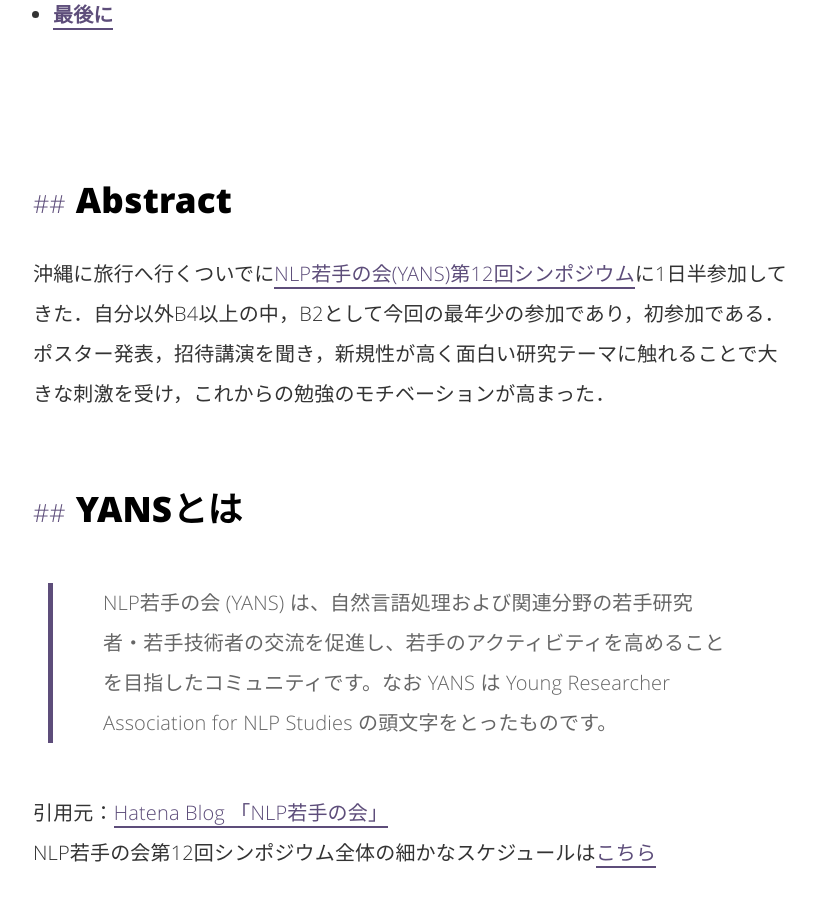
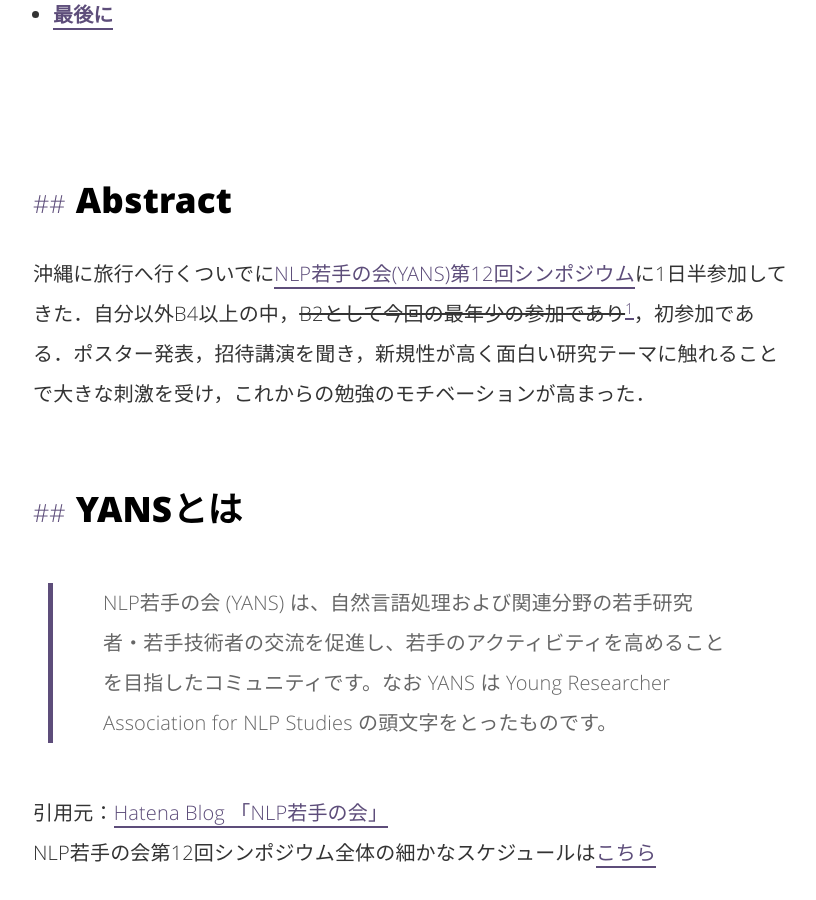
Before and after one commit to mwtndmik/mwtndmik.github.io, a Jekyll site: the page built from _posts/2017-09-07-17.09.07.md, in a window 1280 px wide and 900 px high, scrolled down 1250 px. Shown: the whole window, without its empty margins (227-1043 px from the left). Built offline with Jekyll 4.4.1, drawn with Linux system fonts in a browser that asks for light colours; comment, search, counter and statistics services are not loaded; some of the changed lines change nothing that is shown; some of the changed text lies outside the part shown.

Commit message:
modify YANS

```diff
--- a/_posts/2017-09-07-17.09.07.md
+++ b/_posts/2017-09-07-17.09.07.md
@@ -10,8 +10,9 @@
 categories:
 - 雑感
 ---
-[^1]: 2日目から参加なので
-[^2]: エンジニア界隈において「チョットデキル」は「できる」の最上級
+[^1]: 明石高専のポスター発表した方が19歳の方だったようです．やはりどの分野にも若くてすごい方がいらっしゃるもので……私も精進しなければ！
+[^2]: 2日目から参加なので
+[^3]: エンジニア界隈において「チョットデキル」は「できる」の最上級
 
 <br />
 ## 目次
@@ -39,7 +40,7 @@
 <!-- END doctoc generated TOC please keep comment here to allow auto update -->
 <br /><br />
 ## Abstract
-沖縄に旅行へ行くついでに[NLP若手の会(YANS)第12回シンポジウム](http://yans.anlp.jp/entry/yans2017)に1日半参加してきた．自分以外B4以上の中，B2として今回の最年少の参加であり，初参加である．ポスター発表，招待講演を聞き，新規性が高く面白い研究テーマに触れることで大きな刺激を受け，これからの勉強のモチベーションが高まった．
+沖縄に旅行へ行くついでに[NLP若手の会(YANS)第12回シンポジウム](http://yans.anlp.jp/entry/yans2017)に1日半参加してきた．自分以外B4以上の中，~~B2として今回の最年少の参加であり~~[^1]，初参加である．ポスター発表，招待講演を聞き，新規性が高く面白い研究テーマに触れることで大きな刺激を受け，これからの勉強のモチベーションが高まった．
 <br /><br />
 ## YANSとは
 >NLP若手の会 (YANS) は、自然言語処理および関連分野の若手研究者・若手技術者の交流を促進し、若手のアクティビティを高めることを目指したコミュニティです。なお YANS は Young Researcher Association for NLP Studies の頭文字をとったものです。
@@ -58,7 +59,7 @@
 この付け焼き刃はそれなりに役に立ったが，ニューラルネットワーク関連の知識が全く無いことを後に痛感することになる．
 <br /><br />
 
-## YANS2日目[^1]
+## YANS2日目[^2]
 大まかなスケジュールは以下の通り．
 ![YANS22017_2日目スケジュール](https://farm5.staticflickr.com/4381/36686088720_7b55e1e41f_o.jpg)
 #### スポンサー発表(1)，ポスター発表(2)
@@ -88,7 +89,7 @@
 
 失礼ながら僕はこの講演があるまで秋葉大先生の存在は知らなかった．事前の下調べでなかなかやばそうな人だと思ったが，冒頭の言葉でその認識を改めることになる．
 秋葉大先生「深層学習チョットデキマス」
-ああ，この人はチョットデキル[^2]を使うことを許された人間なんだ……
+ああ，この人はチョットデキル[^3]を使うことを許された人間なんだ……
 また，冒頭の「皆さん深層学習についてよくわかっていると思うので，深層学習の基本的な部分は飛ばします．」の言葉で僕の人権が無くなることが決定した．
 その後もいくつかのパワーワードが飛び出す．
 「ディープラーニングの世界では6年前は縄文時代」
```
